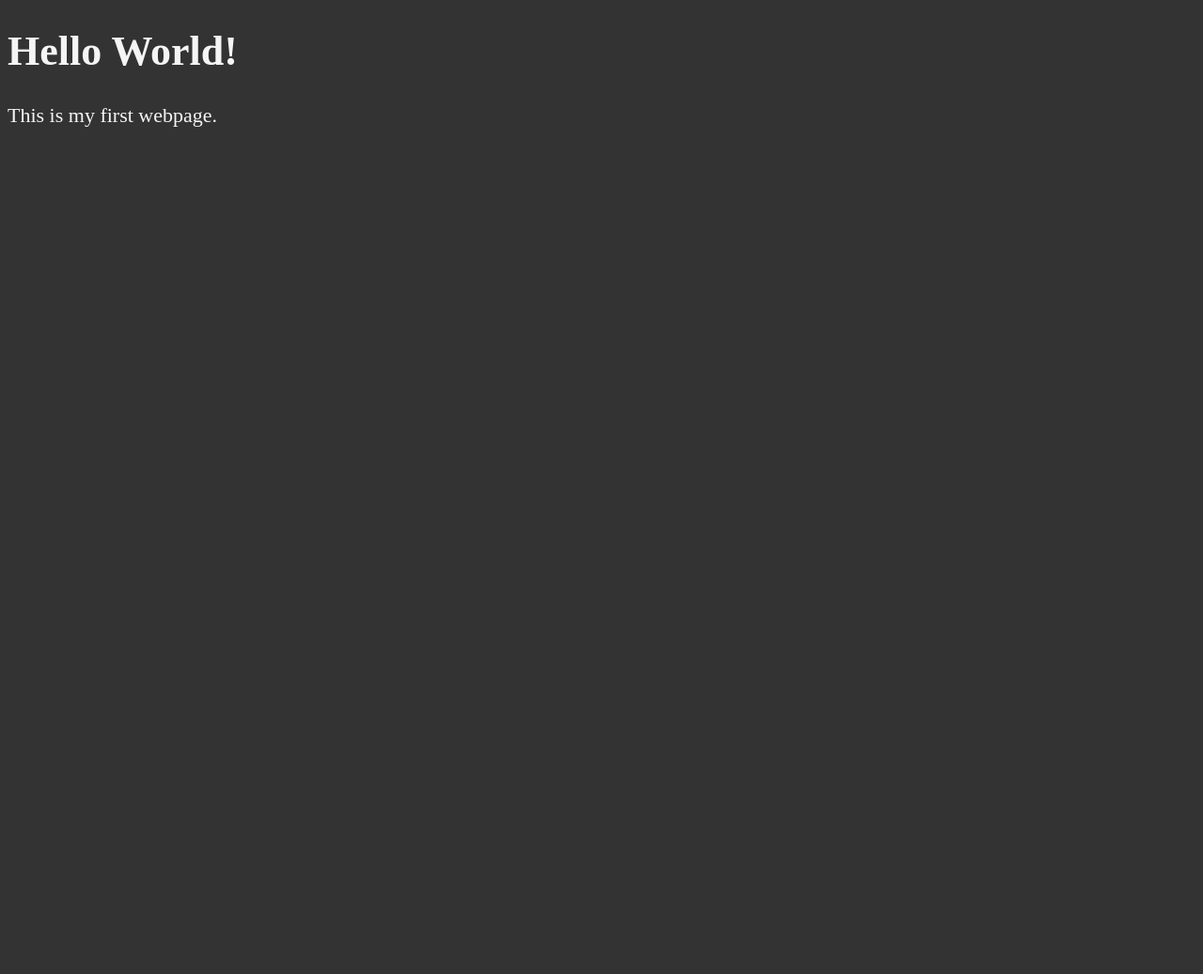
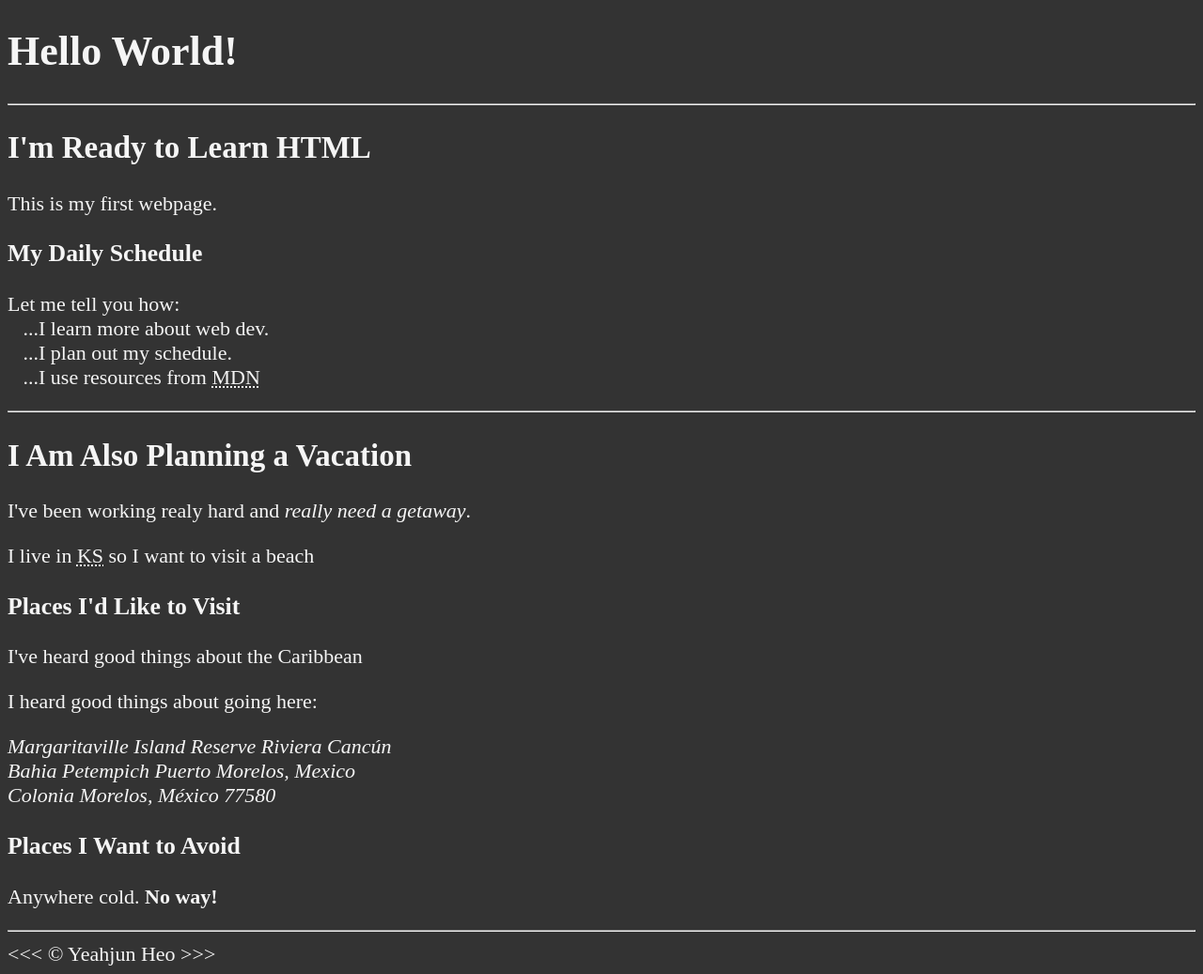
Before and after one commit to yeahjunheo/LearningHTML, a plain HTML site: page Lesson01/index.html in a window 1280 px wide. Shown: the whole page at 94% size. Before the commit the page ends 800 px from the top, so only its background shows below. Drawn offline with Linux system fonts and the light colour scheme.

Commit message:
done with lesson 3

```diff
--- a/Lesson01/index.html
+++ b/Lesson01/index.html
@@ -15,7 +15,40 @@
 
   <body>
     <h1>Hello World!</h1>
+
+    <hr>
+
+    <h2>I'm Ready to Learn HTML</h2>
     <p>This is my first webpage.</p>
+
+    <h3>My Daily Schedule</h3>
+    <p>Let me tell you how:
+      <br>&nbsp;&nbsp;&nbsp;...I learn more about web dev.
+      <br>&nbsp;&nbsp;&nbsp;...I plan out my schedule.
+      <br>&nbsp;&nbsp;&nbsp;...I use resources from <abbr title="Mozilla Developer Network">MDN</abbr>
+    </p>
+
+    <hr>
+
+    <h2>I Am Also Planning a Vacation</h2>
+    <p>I've been working realy hard and <em>really need a getaway</em>.</p>
+    <p>I live in <abbr title="Kansas">KS</abbr> so I want to visit a beach</p>
+
+    <h3>Places I'd Like to Visit</h3>
+    <p>I've heard good things about the Caribbean</p>
+    <p>I heard good things about going here:</p>
+    <address>
+      Margaritaville Island Reserve Riviera Cancún<br>
+      Bahia Petempich Puerto Morelos, Mexico<br>
+      Colonia Morelos, México 77580
+    </address>
+
+    <!-- TODO: Add more places -->
+    <h3>Places I Want to Avoid</h3>
+    <p>Anywhere cold. <strong>No way!</strong></p>
+
+    <hr>
+    &lt;&lt;&lt; &copy; Yeahjun Heo &gt;&gt;&gt;
   </body>
 
 </html>
```
